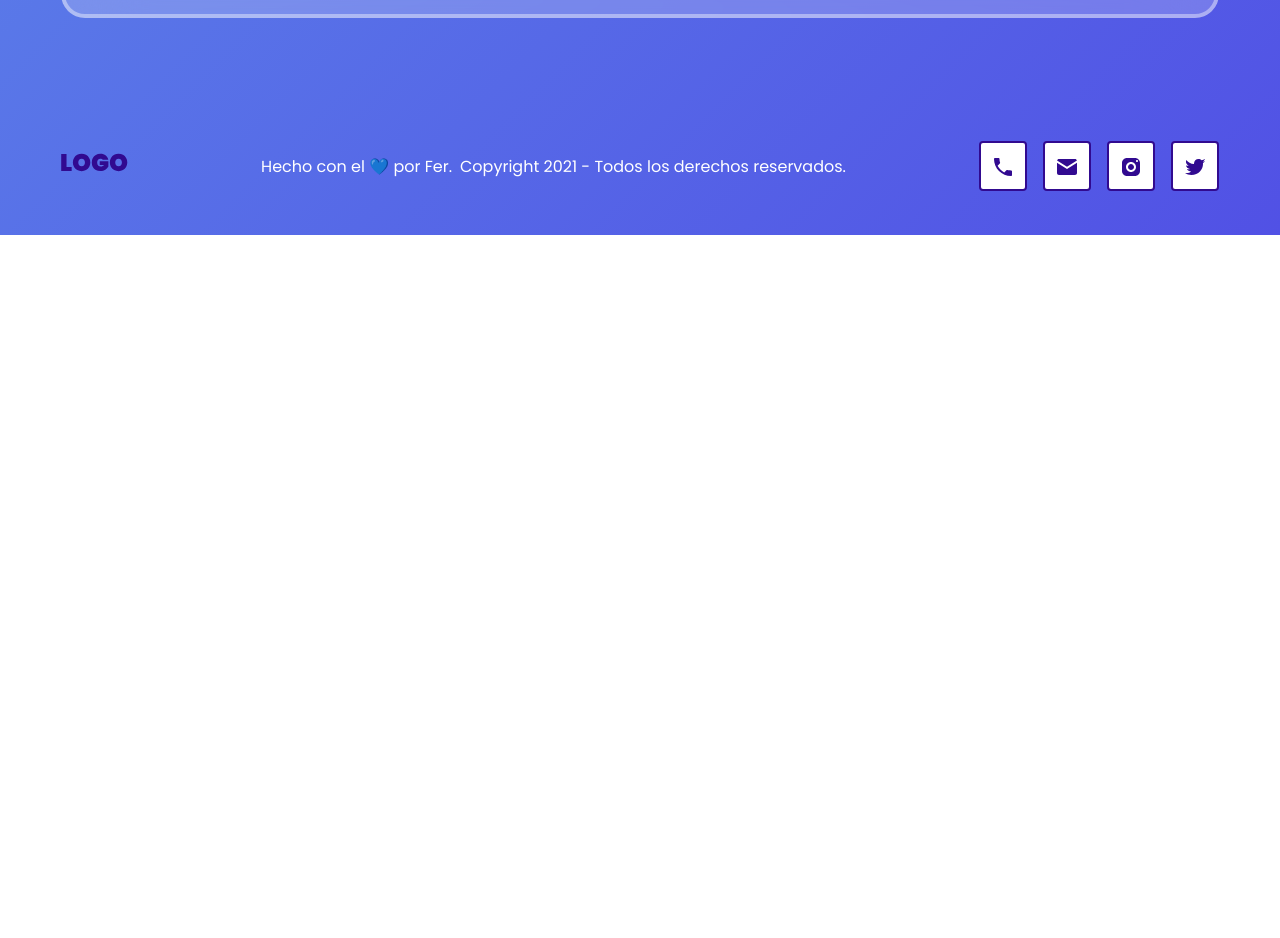
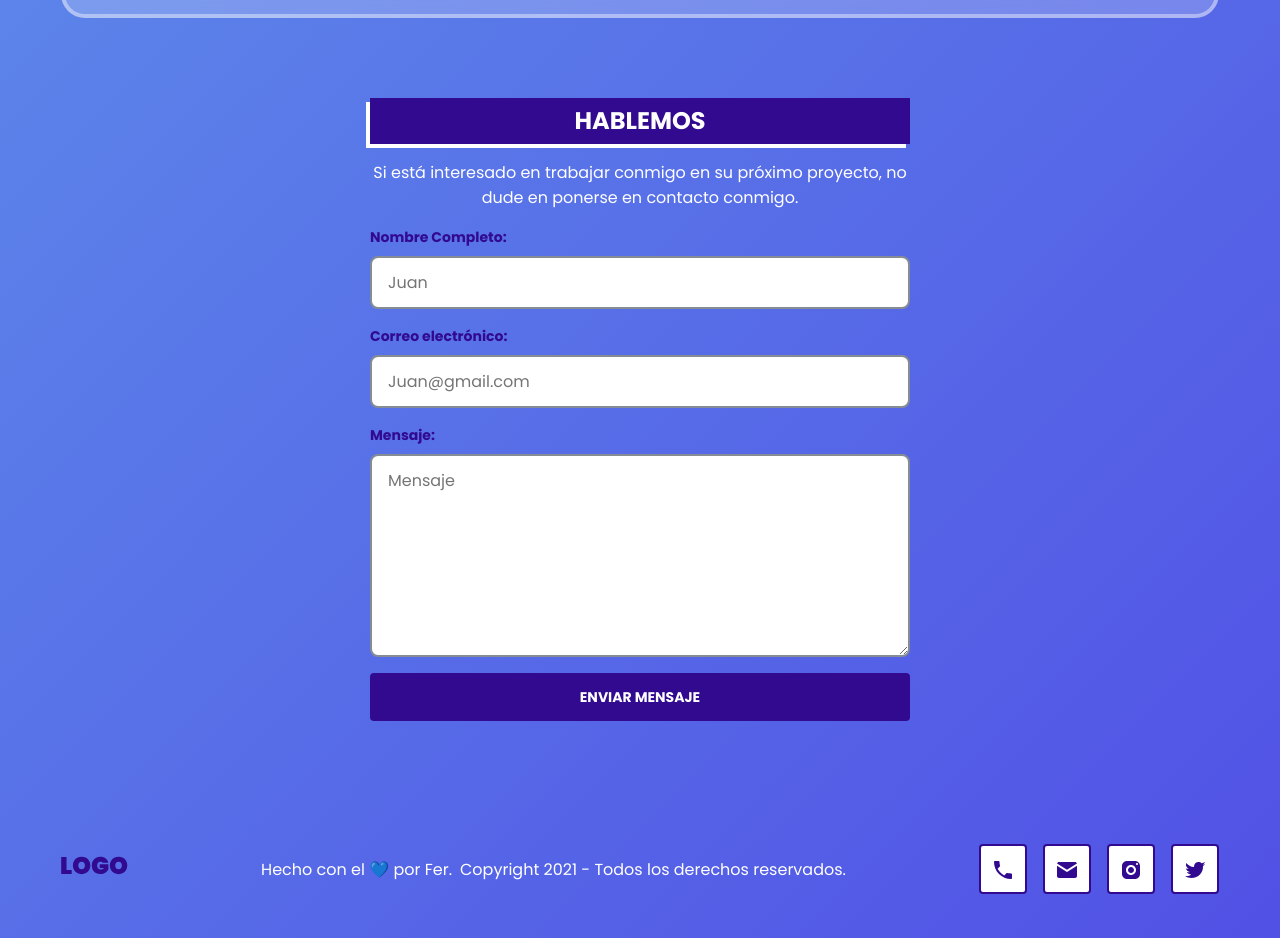
Before and after one commit to devferx/portafolio-jaume, a plain HTML site: page index.html in a window 1280 px wide. Shown: the part 4540-5478 px from the top of the page. Before the commit the page ends 4775 px from the top, so only its background shows below. Drawn offline with Linux system fonts and the light colour scheme.

Commit message:
:sparkles: [ADD] Form Styles

```diff
--- a/css/index.css
+++ b/css/index.css
@@ -103,6 +103,60 @@ body {
   margin: auto;
 }
 
+.form {
+  margin-block-end: 80px;
+}
+
+.form-content {
+  display: flex;
+  flex-direction: column;
+  gap: 16px;
+  max-inline-size: 540px;
+  margin: auto;
+  margin-block-end: 80px;
+}
+
+.form .title {
+  margin: 0;
+}
+
+.form p {
+  margin: 0;
+  color: var(--white);
+}
+
+.form-control {
+  display: flex;
+  flex-direction: column;
+  gap: 8px;
+}
+
+.form-control label {
+  font: var(--button);
+}
+
+.form-control input,
+.form-control textarea {
+  border: 2px solid #858c94;
+  border-radius: 8px;
+  padding-inline-start: 16px;
+  padding-inline-end: 16px;
+  padding-block-start: 12px;
+  padding-block-end: 12px;
+  font: var(--body1);
+}
+
+@media screen and (min-width: 768px) {
+  .form .title {
+    align-self: stretch;
+    text-align: center;
+  }
+
+  .form p {
+    text-align: center;
+  }
+}
+
 /* 🧩 Components */
 
 .menu {
@@ -146,7 +200,7 @@ body {
   gap: 16px;
 }
 
-.project-title {
+.title {
   align-self: flex-start;
   padding-block-start: 4px;
   padding-block-end: 4px;
@@ -234,7 +288,7 @@ body {
   }
 }
 
-.footer {
+.footer-content {
   color: var(--white);
   text-align: center;
 }
@@ -243,13 +297,13 @@ body {
   display: none;
 }
 
-.footer .social {
+.footer-content .social {
   justify-content: center;
   padding: 0;
 }
 
 @media screen and (min-width: 768px) {
-  .footer {
+  .footer-content {
     display: flex;
     align-items: center;
     justify-content: space-between;
@@ -258,7 +312,7 @@ body {
   .footer-logo {
     display: block;
   }
-  .footer .social {
+  .footer-content .social {
     order: 3;
   }
 }
--- a/index.html
+++ b/index.html
@@ -65,10 +65,7 @@
           <img src="./images/leonidas-esteban.png" alt="Leonidas Esteban" />
         </div>
         <div class="project-description">
-          <a
-            class="project-title"
-            href="https://leonidasesteban.com"
-            target="_blank"
+          <a class="title" href="https://leonidasesteban.com" target="_blank"
             >leonidasesteban.com</a
           >
           <p>
@@ -97,10 +94,7 @@
           <img src="./images/marvol.png" alt="Marvol" />
         </div>
         <div class="project-description">
-          <a
-            class="project-title"
-            href="https://leonidasesteban.com"
-            target="_blank"
+          <a class="title" href="https://leonidasesteban.com" target="_blank"
             >Marvol</a
           >
           <p>
@@ -127,10 +121,7 @@
           <img src="./images/netnet.png" alt="NetNet" />
         </div>
         <div class="project-description">
-          <a
-            class="project-title"
-            href="https://leonidasesteban.com"
-            target="_blank"
+          <a class="title" href="https://leonidasesteban.com" target="_blank"
             >NETNET</a
           >
           <p>
@@ -150,7 +141,55 @@
         </p>
         <p class="testimonial-title">MARCO CORTEZ / NETNET</p>
       </article>
+
+      <form class="form" method="GET">
+        <div class="form-content">
+          <h2 class="title">HABLEMOS</h2>
+          <p>
+            Si está interesado en trabajar conmigo en su próximo proyecto, no
+            dude en ponerse en contacto conmigo.
+          </p>
+
+          <div class="form-control">
+            <label for="name">Nombre Completo:</label>
+            <input
+              id="name"
+              name="name"
+              type="text"
+              required
+              placeholder="Juan"
+            />
+          </div>
+
+          <div class="form-control">
+            <label for="email">Correo electrónico:</label>
+            <input
+              id="email"
+              name="email"
+              type="email"
+              required
+              placeholder="Juan@gmail.com"
+            />
+          </div>
+
+          <div class="form-control">
+            <label for="name">Mensaje:</label>
+            <textarea
+              name="message"
+              id="message"
+              placeholder="Mensaje"
+              cols="30"
+              rows="7"
+              required
+            ></textarea>
+          </div>
+
+          <input class="button" type="submit" value="Enviar Mensaje" />
+        </div>
+      </form>
+
       <footer class="footer">
+        <div class="footer-content">
           <div class="footer-logo">
             <img src="./images/LOGO.svg" alt="Logo" />
           </div>
@@ -174,6 +213,7 @@
             <p>Hecho con el 💙 por Fer.</p>
             <p>Copyright 2021 - Todos los derechos reservados.</p>
           </div>
+        </div>
       </footer>
     </div>
   </body>
```
Lines whose indentation alone changed are shown as unchanged.
